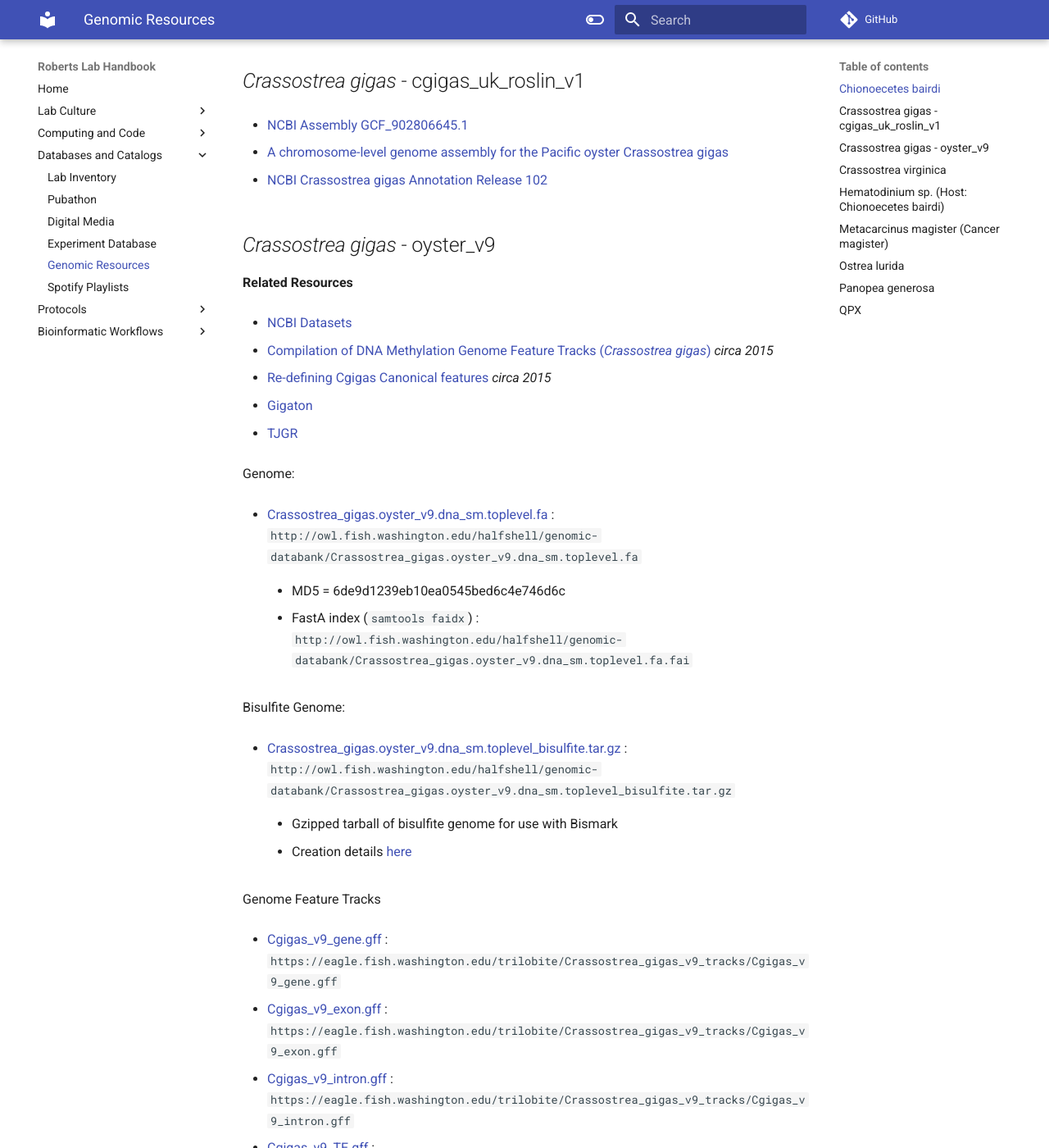
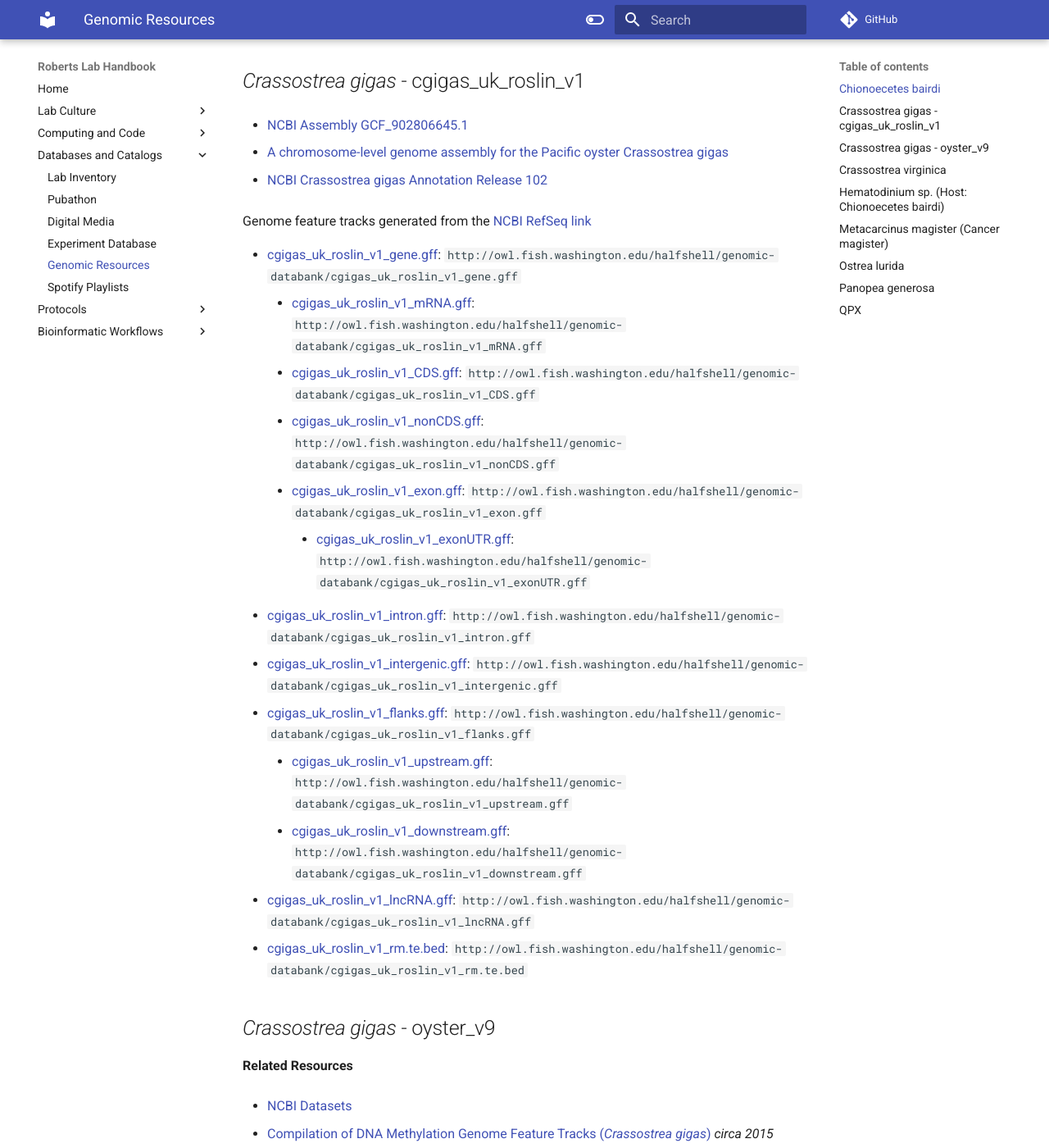
Before and after one commit to RobertsLab/resources, an MkDocs documentation site: the page built from docs/Genomic-Resources.md, in a window 1280 px wide and 1400 px high, scrolled down 4281 px. Shown: the whole window at 82% size. Built offline with MkDocs 1.6.1 and Material for MkDocs 9.7.7, drawn with Linux system fonts in a browser that asks for light colours; comment, search, counter and statistics services are not loaded.

Commit message:
add cgigas roslin tracks

```diff
--- a/docs/Genomic-Resources.md
+++ b/docs/Genomic-Resources.md
@@ -219,6 +219,25 @@ Transcriptomes
 - [A chromosome-level genome assembly for the Pacific oyster Crassostrea gigas](https://doi.org/10.1093/gigascience/giab020)
 
 - [NCBI Crassostrea gigas Annotation Release 102](https://www.ncbi.nlm.nih.gov/genome/annotation_euk/Crassostrea_gigas/102/)
+
+Genome feature tracks generated from the [NCBI RefSeq link](https://ftp.ncbi.nlm.nih.gov/genomes/all/GCF/902/806/645/GCF_902806645.1_cgigas_uk_roslin_v1/)
+
+- [cgigas_uk_roslin_v1_gene.gff](http://owl.fish.washington.edu/halfshell/genomic-databank/cgigas_uk_roslin_v1_gene.gff): `http://owl.fish.washington.edu/halfshell/genomic-databank/cgigas_uk_roslin_v1_gene.gff`
+    - [cgigas_uk_roslin_v1_mRNA.gff](http://owl.fish.washington.edu/halfshell/genomic-databank/cgigas_uk_roslin_v1_mRNA.gff): `http://owl.fish.washington.edu/halfshell/genomic-databank/cgigas_uk_roslin_v1_mRNA.gff`
+    - [cgigas_uk_roslin_v1_CDS.gff](http://owl.fish.washington.edu/halfshell/genomic-databank/cgigas_uk_roslin_v1_CDS.gff): `http://owl.fish.washington.edu/halfshell/genomic-databank/cgigas_uk_roslin_v1_CDS.gff`
+    - [cgigas_uk_roslin_v1_nonCDS.gff](http://owl.fish.washington.edu/halfshell/genomic-databank/cgigas_uk_roslin_v1_nonCDS.gff): `http://owl.fish.washington.edu/halfshell/genomic-databank/cgigas_uk_roslin_v1_nonCDS.gff`
+    - [cgigas_uk_roslin_v1_exon.gff](http://owl.fish.washington.edu/halfshell/genomic-databank/cgigas_uk_roslin_v1_exon.gff): `http://owl.fish.washington.edu/halfshell/genomic-databank/cgigas_uk_roslin_v1_exon.gff`
+        - [cgigas_uk_roslin_v1_exonUTR.gff](http://owl.fish.washington.edu/halfshell/genomic-databank/cgigas_uk_roslin_v1_exonUTR.gff): `http://owl.fish.washington.edu/halfshell/genomic-databank/cgigas_uk_roslin_v1_exonUTR.gff`
+- [cgigas_uk_roslin_v1_intron.gff](http://owl.fish.washington.edu/halfshell/genomic-databank/cgigas_uk_roslin_v1_intron.gff): `http://owl.fish.washington.edu/halfshell/genomic-databank/cgigas_uk_roslin_v1_intron.gff`
+- [cgigas_uk_roslin_v1_intergenic.gff](http://owl.fish.washington.edu/halfshell/genomic-databank/cgigas_uk_roslin_v1_intergenic.gff): `http://owl.fish.washington.edu/halfshell/genomic-databank/cgigas_uk_roslin_v1_intergenic.gff`
+
+- [cgigas_uk_roslin_v1_flanks.gff](http://owl.fish.washington.edu/halfshell/genomic-databank/cgigas_uk_roslin_v1_flanks.gff): `http://owl.fish.washington.edu/halfshell/genomic-databank/cgigas_uk_roslin_v1_flanks.gff`
+    - [cgigas_uk_roslin_v1_upstream.gff](http://owl.fish.washington.edu/halfshell/genomic-databank/cgigas_uk_roslin_v1_upstream.gff): `http://owl.fish.washington.edu/halfshell/genomic-databank/cgigas_uk_roslin_v1_upstream.gff`
+    - [cgigas_uk_roslin_v1_downstream.gff](http://owl.fish.washington.edu/halfshell/genomic-databank/cgigas_uk_roslin_v1_downstream.gff): `http://owl.fish.washington.edu/halfshell/genomic-databank/cgigas_uk_roslin_v1_downstream.gff`
+
+
+- [cgigas_uk_roslin_v1_lncRNA.gff](http://owl.fish.washington.edu/halfshell/genomic-databank/cgigas_uk_roslin_v1_lncRNA.gff): `http://owl.fish.washington.edu/halfshell/genomic-databank/cgigas_uk_roslin_v1_lncRNA.gff`
+- [cgigas_uk_roslin_v1_rm.te.bed](http://owl.fish.washington.edu/halfshell/genomic-databank/cgigas_uk_roslin_v1_rm.te.bed): `http://owl.fish.washington.edu/halfshell/genomic-databank/cgigas_uk_roslin_v1_rm.te.bed`
 
 
 
```
